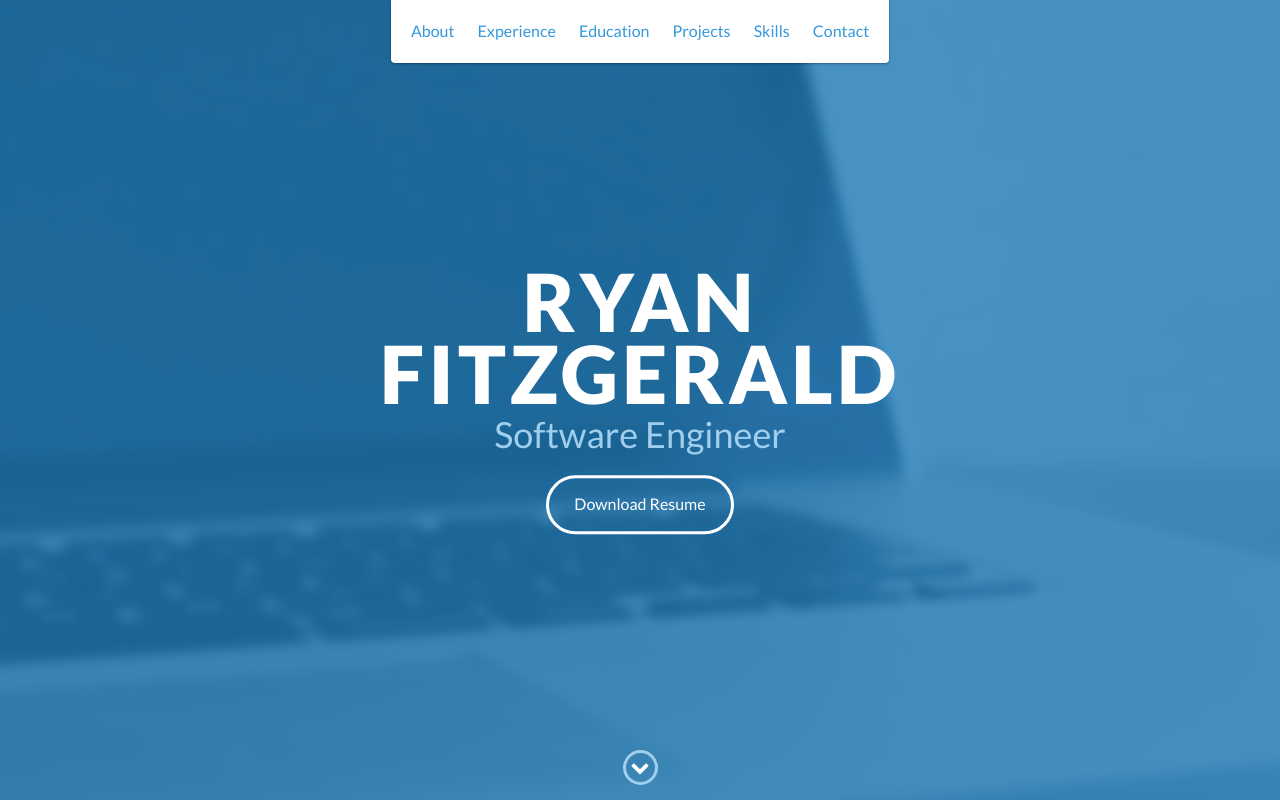
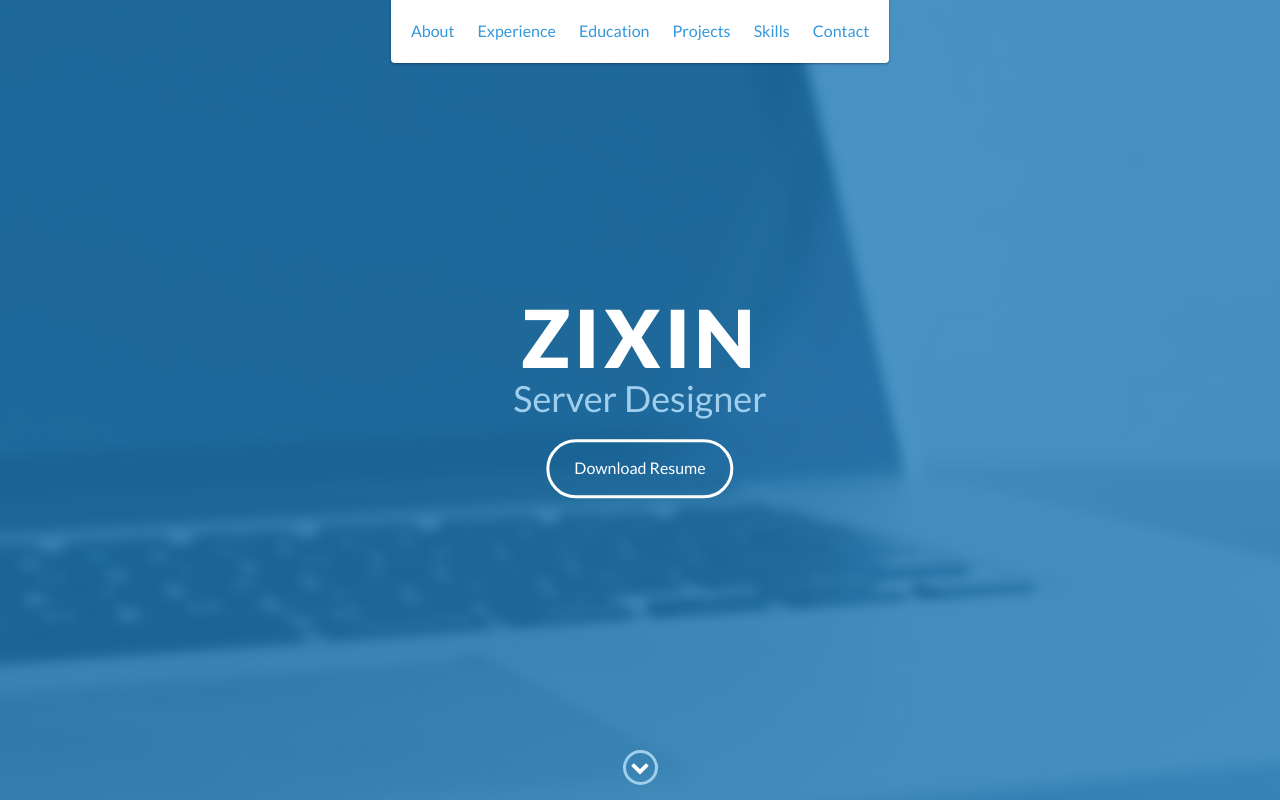
Before and after one commit to z1xinn/z1xinn.xyz, a website: page index.html in a window 1280 px wide. Shown: the top 800 px of the page. Drawn offline with nearby package versions, Linux system fonts and the light colour scheme.

Commit message:
Update index.html

```diff
--- a/index.html
+++ b/index.html
@@ -48,8 +48,8 @@
 
     <div id="lead">
         <div id="lead-content">
-            <h1>Ryan Fitzgerald</h1>
-            <h2>Software Engineer</h2>
+            <h1>Zixin</h1>
+            <h2>Server Designer</h2>
             <a href="#" class="btn-rounded-white">Download Resume</a>
         </div>
         <!-- End #lead-content -->
```
